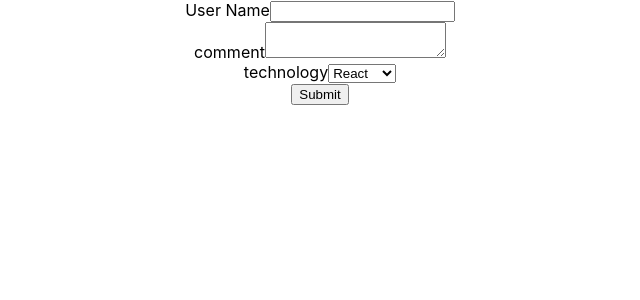
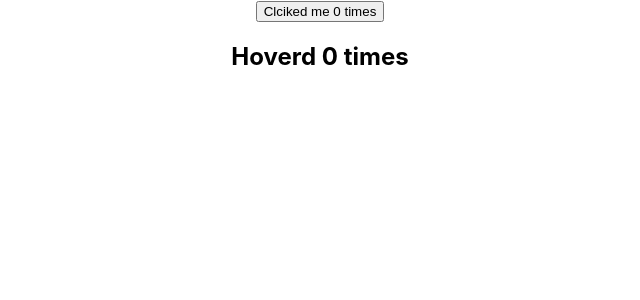
Before and after one commit to sameera999/first-react-app, a React (Create React App) app: page / in a window 1280 px wide. Shown: the top 300 px of the page, without its empty margins (320-960 px from the left). Built offline with nearby package versions, Linux system fonts and the light colour scheme.

Commit message:
Higher order component

```diff
--- a/src/App.js
+++ b/src/App.js
@@ -8,12 +8,16 @@
 import ClassClick from './components/ClassClick';
 import EventBing from './components/EventBing';
 import ParentComponent from './components/ParentComponent';
+import ClickCounter from './components/ClickCounter';
+import HoverCounter from './components/HoverCounter';
 
 
 function App() {
   return (
     <div className="App">
-      <ParentComponent />
+      <ClickCounter />
+      <HoverCounter />
+      {/* <ParentComponent /> */}
       {/* <EventBing /> */}
       {/* <FunctionalClick /> */}
       {/* <ClassClick/> */}
--- /dev/null
+++ b/src/components/ClickCounter.js
@@ -0,0 +1,16 @@
+import React, { Component } from 'react'
+import updateWithCounter from './WithCounter'
+
+class ClickCounter extends Component {
+
+  render() {
+    const {count, incrementCount} = this.props;
+    return (
+      <div>
+        <button onClick={incrementCount}>Clciked me {count} times</button>
+      </div>
+    )
+  }
+}
+
+export default updateWithCounter(ClickCounter)
--- /dev/null
+++ b/src/components/HoverCounter.js
@@ -0,0 +1,14 @@
+import React, { Component } from 'react'
+import updateWithCounter from './WithCounter'
+
+class HoverCounter extends Component {
+
+  render() {
+    const {count, incrementCount} = this.props;
+    return (
+      <h2 onMouseOver={incrementCount}>Hoverd {count} times</h2>
+    )
+  }
+}
+
+export default updateWithCounter(HoverCounter)
--- /dev/null
+++ b/src/components/WithCounter.js
@@ -0,0 +1,30 @@
+import React, { Component } from 'react'
+
+const updateWithCounter = OriginalComponent =>{
+    class NewComponent extends React.Component{
+        constructor(props) {
+            super(props)
+
+            this.state = {
+               count: 0
+            }
+          }
+
+          incrementCount = () =>{
+            this.setState(prevState => {
+                return{
+                    count: prevState.count + 1
+                }
+            })
+            console.log(this.state.count);
+          }
+
+        render(){
+            return <OriginalComponent count={this.state.count} incrementCount = {this.incrementCount}/>
+        }
+    }
+
+    return NewComponent
+}
+
+export default updateWithCounter
```
